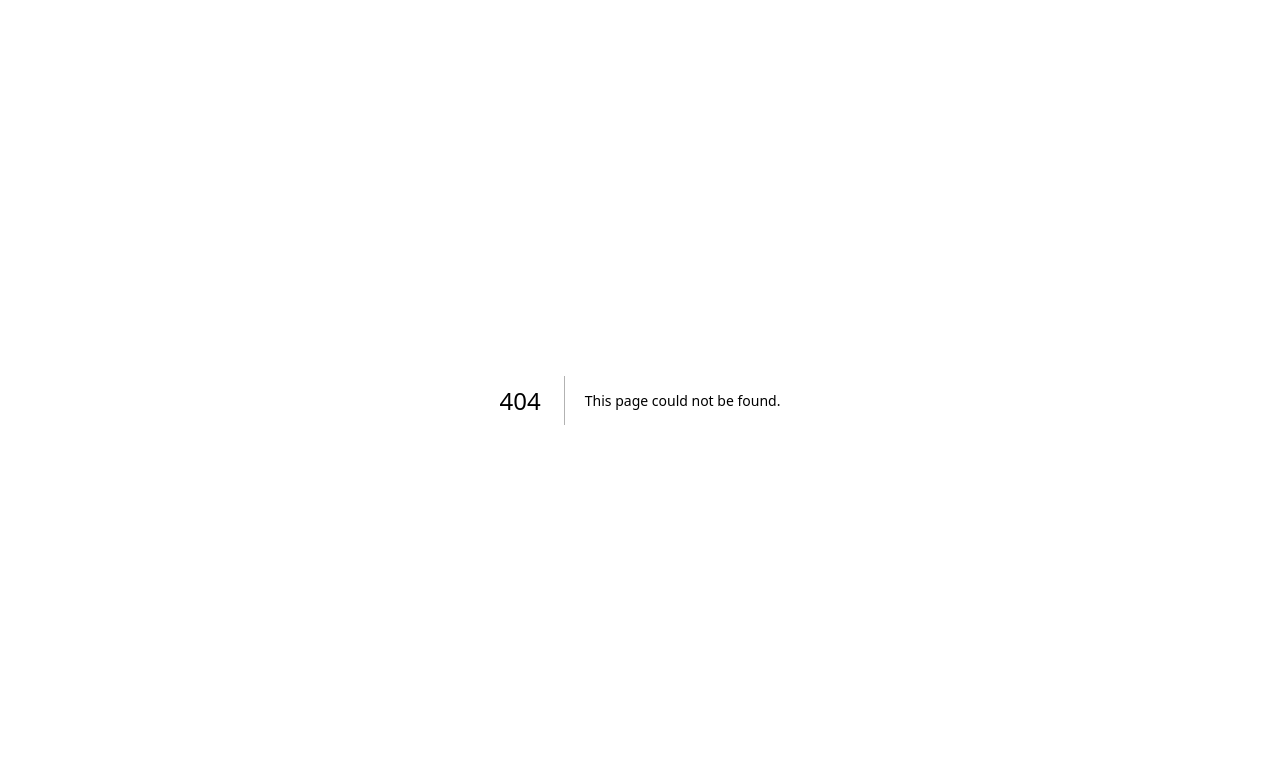
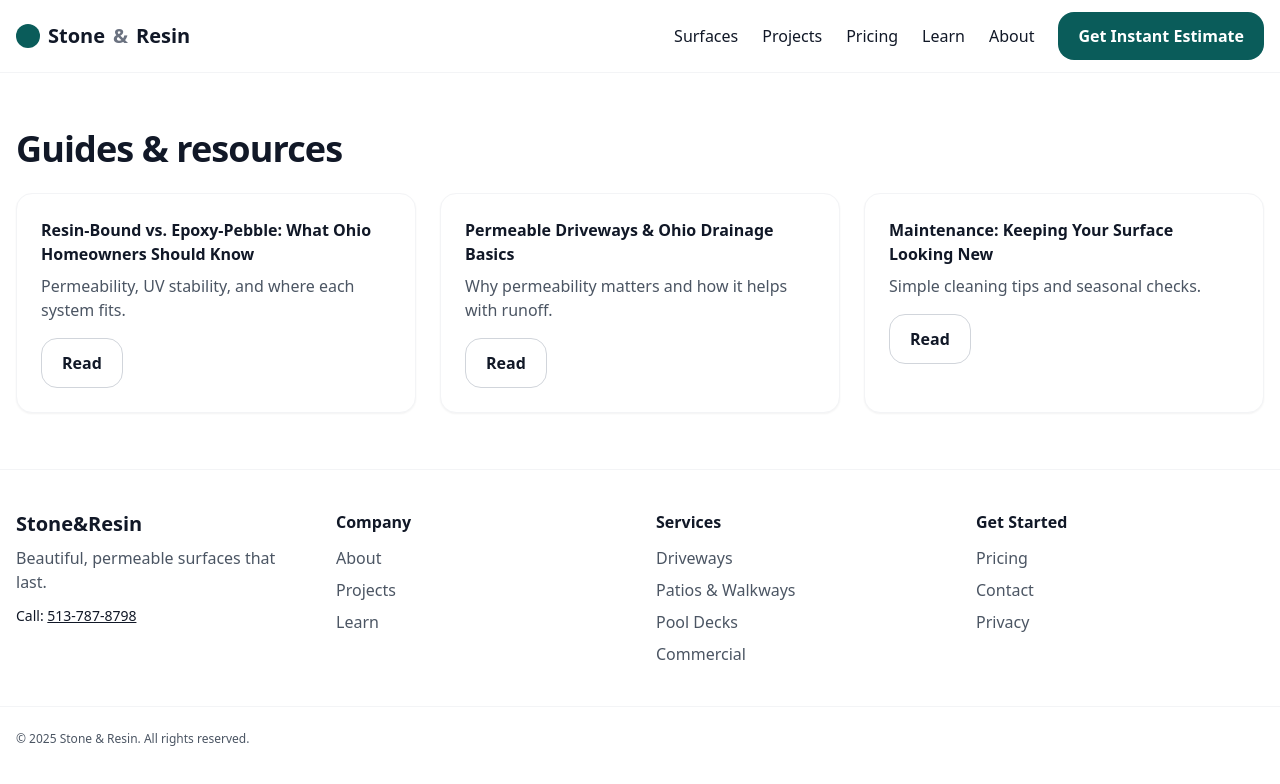
Before and after one commit to Stoneandresin/stoneandresin-site, a Next.js app: page /learn in a window 1280 px wide. Before the commit this address had no page. Shown: the top 784 px of the page. Built offline with nearby package versions, Linux system fonts and the light colour scheme.

Commit message:
Add app/learn/page.tsx

```diff
--- /dev/null
+++ b/app/learn/page.tsx
@@ -0,0 +1,31 @@
+import Navbar from "@/components/Navbar"
+import Footer from "@/components/Footer"
+import Link from "next/link"
+
+export const metadata = { title: "Learn" }
+
+export default function LearnPage(){
+  const posts = [
+    { slug: "resin-vs-epoxy", title: "Resin‑Bound vs. Epoxy‑Pebble: What Ohio Homeowners Should Know", summary: "Permeability, UV stability, and where each system fits." },
+    { slug: "permeable-driveways-ohio", title: "Permeable Driveways & Ohio Drainage Basics", summary: "Why permeability matters and how it helps with runoff." },
+    { slug: "maintenance", title: "Maintenance: Keeping Your Surface Looking New", summary: "Simple cleaning tips and seasonal checks." }
+  ]
+  return (
+    <main>
+      <Navbar />
+      <section className="container py-14">
+        <h1 className="section-title mb-6">Guides & resources</h1>
+        <div className="grid md:grid-cols-3 gap-6">
+          {posts.map(p=>(
+            <article key={p.slug} className="card p-6">
+              <h2 className="font-bold">{p.title}</h2>
+              <p className="subtle mt-2">{p.summary}</p>
+              <Link href={`/learn/${p.slug}`} className="btn-outline mt-4 inline-block">Read</Link>
+            </article>
+          ))}
+        </div>
+      </section>
+      <Footer />
+    </main>
+  )
+}
```
